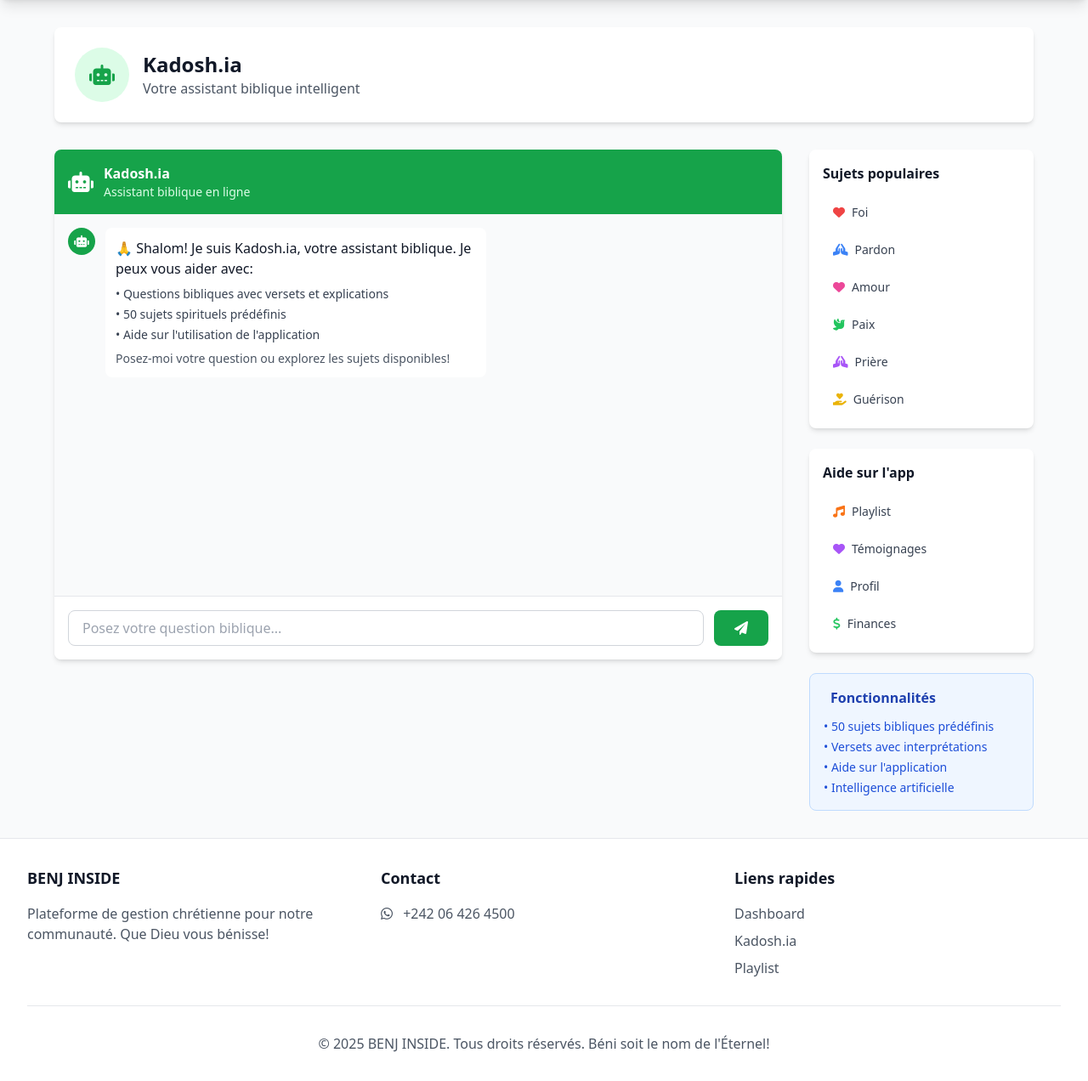
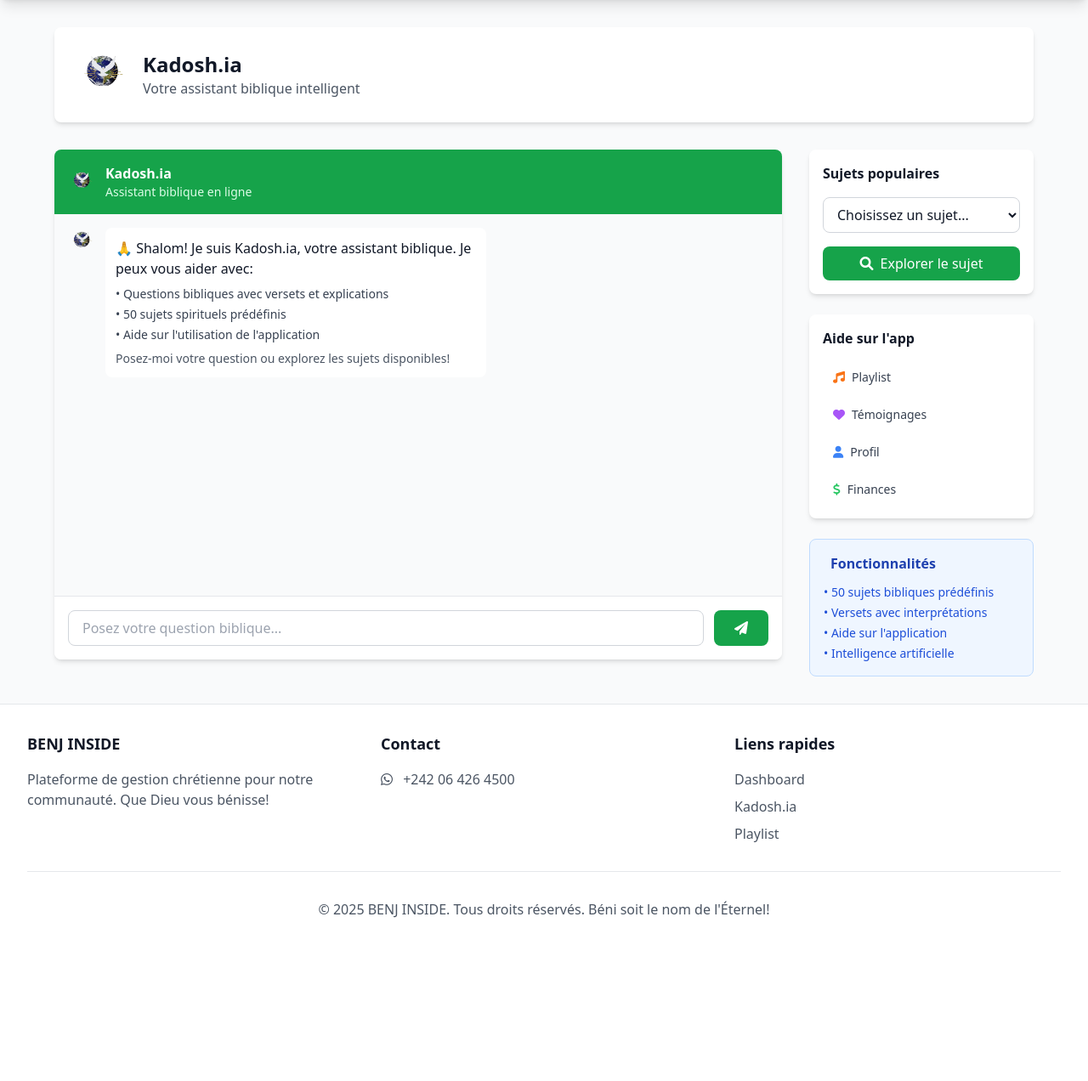
Before and after one commit to Richy-and/BENJ_SUPER, a Flask app: page /dashboard/chatbot in a window 1280 px wide. Shown: the part 65-1337 px from the top of the page at 85% size. After the commit the page ends 1145 px from the top, so only its background shows below. Run offline with Flask 3, Linux system fonts and the light colour scheme; the visitor is signed in with stand-in values (Sample User, id 1); some libraries are stand-ins or nearby versions.

Commit message:
Improve chatbot with new logo, topic selection and error handling
Updates chatbot UI with new logo, implements dropdown topic selection, and adds OpenAI API error handling.

Replit-Commit-Author: Agent
Replit-Commit-Session-Id: 565ac0b4-8b9b-4fe5-aace-b84b2958c81a
Replit-Commit-Screenshot-Url: https://storage.googleapis.com/screenshot-production-us-central1/670d1683-97da-4c4e-8755-c975f56bb6a1/565ac0b4-8b9b-4fe5-aace-b84b2958c81a/PA2XMOC

```diff
--- a/services/openai_client.py
+++ b/services/openai_client.py
@@ -8,6 +8,10 @@ openai_client = OpenAI(api_key=OPENAI_API_KEY)
 def get_openai_response(question):
     """Get response from OpenAI for biblical questions"""
     try:
+        # Check if API key is properly set
+        if not OPENAI_API_KEY or OPENAI_API_KEY == "your-openai-key-here":
+            return "⚠️ **API OpenAI non configurée**\n\nLa clé API OpenAI n'est pas configurée correctement. Veuillez contacter l'administrateur.\n\nEn attendant, vous pouvez utiliser nos **50 sujets bibliques prédéfinis** disponibles dans la liste déroulante."
+
         # the newest OpenAI model is "gpt-4o" which was released May 13, 2024.
         # do not change this unless explicitly requested by the user
         response = openai_client.chat.completions.create(
@@ -38,4 +42,4 @@ Si la question n'est pas liée à la Bible ou à la spiritualité chrétienne, r
 
     except Exception as e:
         print(f"Erreur OpenAI: {e}")
-        return "Je suis désolé, je ne peux pas répondre à cette question pour le moment. Vous pouvez explorer nos sujets prédéfinis ou réessayer plus tard."
+        return "⚠️ **Erreur de connexion à OpenAI**\n\nIl semble y avoir un problème avec la clé API ou la connexion à OpenAI.\n\nVeuillez utiliser nos **50 sujets bibliques prédéfinis** disponibles dans la liste déroulante ci-dessus, ou réessayer plus tard."
--- a/static/js/chatbot.js
+++ b/static/js/chatbot.js
@@ -116,8 +116,8 @@
                 `;
             } else {
                 messageDiv.innerHTML = `
-                    <div class="bg-green-600 w-8 h-8 rounded-full flex items-center justify-center">
-                        <i class="fas fa-robot text-white text-sm"></i>
+                    <div class="w-8 h-8 rounded-full flex items-center justify-center">
+                        <img src="/static/images/kadosh_logo.png" alt="Kadosh.ia Logo" class="w-8 h-8 rounded-full object-contain">
                     </div>
                     <div class="bg-white dark:bg-gray-800 rounded-lg p-3 max-w-md">
                         <div class="text-gray-900 dark:text-white text-sm">${this.formatMessage(content)}</div>
@@ -175,8 +175,8 @@
             const loadingDiv = document.createElement('div');
             loadingDiv.className = 'flex items-start space-x-3 loading-message';
             loadingDiv.innerHTML = `
-                <div class="bg-green-600 w-8 h-8 rounded-full flex items-center justify-center">
-                    <i class="fas fa-robot text-white text-sm"></i>
+                <div class="w-8 h-8 rounded-full flex items-center justify-center">
+                    <img src="/static/images/kadosh_logo.png" alt="Kadosh.ia Logo" class="w-8 h-8 rounded-full object-contain">
                 </div>
                 <div class="bg-white dark:bg-gray-800 rounded-lg p-3 max-w-md">
                     <div class="flex items-center space-x-2">
@@ -295,6 +295,36 @@
         Chatbot.sendToServer(question);
     };
 
+    // Function for selected topic dropdown
+    window.askSelectedTopic = function() {
+        const dropdown = document.getElementById('topic-dropdown');
+        if (dropdown && dropdown.value) {
+            const topic = dropdown.value;
+            const topicDisplayName = dropdown.options[dropdown.selectedIndex].text;
+
+            // Add user message showing selected topic
+            Chatbot.addMessage(`Sujet sélectionné: ${topicDisplayName}`, 'user');
+
+            // Send topic request
+            fetch(`/chatbot/topic/${topic}`)
+                .then(response => response.json())
+                .then(data => {
+                    if (data.error) {
+                        Chatbot.addMessage(`Erreur: ${data.error}`, 'bot', 'error');
+                    } else {
+                        Chatbot.addMessage(data.response, 'bot', 'pre-loaded');
+                    }
+                })
+                .catch(error => {
+                    console.error('Error asking topic:', error);
+                    Chatbot.addMessage('Erreur lors de la récupération du sujet', 'bot', 'error');
+                });
+
+            // Reset dropdown
+            dropdown.value = '';
+        }
+    };
+
     // Initialize when DOM is ready
     document.addEventListener('DOMContentLoaded', function() {
         Chatbot.init();
--- a/templates/dashboard/chatbot.html
+++ b/templates/dashboard/chatbot.html
@@ -7,8 +7,8 @@
     <!-- Header -->
     <div class="bg-white dark:bg-gray-800 rounded-lg shadow-md p-6">
         <div class="flex items-center">
-            <div class="bg-green-100 dark:bg-green-900 w-16 h-16 rounded-full flex items-center justify-center mr-4">
-                <i class="fas fa-robot text-green-600 text-2xl"></i>
+            <div class="w-16 h-16 rounded-full flex items-center justify-center mr-4">
+                <img src="{{ url_for('static', filename='images/kadosh_logo.png') }}" alt="Kadosh.ia Logo" class="w-16 h-16 rounded-full object-contain">
             </div>
             <div>
                 <h1 class="text-2xl font-bold text-gray-900 dark:text-white">Kadosh.ia</h1>
@@ -25,7 +25,7 @@
                 <!-- Chat Header -->
                 <div class="bg-green-600 text-white p-4 rounded-t-lg">
                     <div class="flex items-center">
-                        <i class="fas fa-robot text-2xl mr-3"></i>
+                        <img src="{{ url_for('static', filename='images/kadosh_logo.png') }}" alt="Kadosh.ia Logo" class="w-8 h-8 rounded-full object-contain mr-3">
                         <div>
                             <h3 class="font-semibold">Kadosh.ia</h3>
                             <p class="text-sm text-green-100">Assistant biblique en ligne</p>
@@ -37,8 +37,8 @@
                 <div id="chat-messages" class="flex-1 p-4 overflow-y-auto space-y-4 bg-gray-50 dark:bg-gray-700">
                     <!-- Welcome Message -->
                     <div class="flex items-start space-x-3">
-                        <div class="bg-green-600 w-8 h-8 rounded-full flex items-center justify-center">
-                            <i class="fas fa-robot text-white text-sm"></i>
+                        <div class="w-8 h-8 rounded-full flex items-center justify-center">
+                            <img src="{{ url_for('static', filename='images/kadosh_logo.png') }}" alt="Kadosh.ia Logo" class="w-8 h-8 rounded-full object-contain">
                         </div>
                         <div class="bg-white dark:bg-gray-800 rounded-lg p-3 max-w-md">
                             <p class="text-gray-900 dark:text-white">
@@ -78,26 +78,65 @@
             <!-- Quick Topics -->
             <div class="bg-white dark:bg-gray-800 rounded-lg shadow-md p-4">
                 <h3 class="font-semibold text-gray-900 dark:text-white mb-4">Sujets populaires</h3>
-                <div class="space-y-2">
-                    <button onclick="askTopic('foi')" class="w-full text-left px-3 py-2 text-sm text-gray-700 dark:text-gray-300 hover:bg-gray-100 dark:hover:bg-gray-700 rounded-lg transition-colors">
-                        <i class="fas fa-heart mr-2 text-red-500"></i>Foi
-                    </button>
-                    <button onclick="askTopic('pardon')" class="w-full text-left px-3 py-2 text-sm text-gray-700 dark:text-gray-300 hover:bg-gray-100 dark:hover:bg-gray-700 rounded-lg transition-colors">
-                        <i class="fas fa-hands-praying mr-2 text-blue-500"></i>Pardon
-                    </button>
-                    <button onclick="askTopic('amour')" class="w-full text-left px-3 py-2 text-sm text-gray-700 dark:text-gray-300 hover:bg-gray-100 dark:hover:bg-gray-700 rounded-lg transition-colors">
-                        <i class="fas fa-heart mr-2 text-pink-500"></i>Amour
-                    </button>
-                    <button onclick="askTopic('paix')" class="w-full text-left px-3 py-2 text-sm text-gray-700 dark:text-gray-300 hover:bg-gray-100 dark:hover:bg-gray-700 rounded-lg transition-colors">
-                        <i class="fas fa-dove mr-2 text-green-500"></i>Paix
-                    </button>
-                    <button onclick="askTopic('prière')" class="w-full text-left px-3 py-2 text-sm text-gray-700 dark:text-gray-300 hover:bg-gray-100 dark:hover:bg-gray-700 rounded-lg transition-colors">
-                        <i class="fas fa-praying-hands mr-2 text-purple-500"></i>Prière
-                    </button>
-                    <button onclick="askTopic('guérison')" class="w-full text-left px-3 py-2 text-sm text-gray-700 dark:text-gray-300 hover:bg-gray-100 dark:hover:bg-gray-700 rounded-lg transition-colors">
-                        <i class="fas fa-hand-holding-heart mr-2 text-yellow-500"></i>Guérison
-                    </button>
+                <div class="mb-4">
+                    <select id="topic-dropdown" class="w-full px-3 py-2 border border-gray-300 dark:border-gray-600 rounded-lg bg-white dark:bg-gray-700 text-gray-900 dark:text-white focus:ring-2 focus:ring-green-500 focus:border-green-500">
+                        <option value="">Choisissez un sujet...</option>
+                        <option value="foi">Foi</option>
+                        <option value="pardon">Pardon</option>
+                        <option value="amour">Amour</option>
+                        <option value="paix">Paix</option>
+                        <option value="prière">Prière</option>
+                        <option value="guérison">Guérison</option>
+                        <option value="sagesse">Sagesse</option>
+                        <option value="espoir">Espoir</option>
+                        <option value="joie">Joie</option>
+                        <option value="patience">Patience</option>
+                        <option value="humilité">Humilité</option>
+                        <option value="gratitude">Gratitude</option>
+                        <option value="courage">Courage</option>
+                        <option value="confiance">Confiance</option>
+                        <option value="compassion">Compassion</option>
+                        <option value="obéissance">Obéissance</option>
+                        <option value="résurrection">Résurrection</option>
+                        <option value="salut">Salut</option>
+                        <option value="grâce">Grâce</option>
+                        <option value="sainteté">Sainteté</option>
+                        <option value="servitude">Servitude</option>
+                        <option value="témoignage">Témoignage</option>
+                        <option value="transformation">Transformation</option>
+                        <option value="unité">Unité</option>
+                        <option value="vérité">Vérité</option>
+                        <option value="liberté">Liberté</option>
+                        <option value="famille">Famille</option>
+                        <option value="mariage">Mariage</option>
+                        <option value="enfants">Enfants</option>
+                        <option value="travail">Travail</option>
+                        <option value="argent">Argent</option>
+                        <option value="épreuve">Épreuve</option>
+                        <option value="consolation">Consolation</option>
+                        <option value="victoire">Victoire</option>
+                        <option value="persévérance">Persévérance</option>
+                        <option value="direction">Direction</option>
+                        <option value="promesses">Promesses</option>
+                        <option value="protection">Protection</option>
+                        <option value="provision">Provision</option>
+                        <option value="repos">Repos</option>
+                        <option value="renouveau">Renouveau</option>
+                        <option value="réveil">Réveil</option>
+                        <option value="communion">Communion</option>
+                        <option value="adoration">Adoration</option>
+                        <option value="louange">Louange</option>
+                        <option value="intercession">Intercession</option>
+                        <option value="jeûne">Jeûne</option>
+                        <option value="discipline">Discipline</option>
+                        <option value="discernement">Discernement</option>
+                        <option value="autorité">Autorité</option>
+                        <option value="royaume">Royaume</option>
+                    </select>
                 </div>
+                <button onclick="askSelectedTopic()" class="w-full bg-green-600 hover:bg-green-700 text-white py-2 px-4 rounded-lg transition-colors">
+                    <i class="fas fa-search mr-2"></i>Explorer le sujet
+                </button>
             </div>
 
             <!-- App Help -->
--- a/templates/dashboard/dashboard.html
+++ b/templates/dashboard/dashboard.html
@@ -58,8 +58,8 @@
         </a>
 
         <a href="{{ url_for('dashboard.chatbot') }}" class="bg-white dark:bg-gray-800 rounded-lg shadow-md hover:shadow-lg transition-shadow p-6 text-center">
-            <div class="bg-green-100 dark:bg-green-900 w-12 h-12 rounded-full flex items-center justify-center mx-auto mb-4">
-                <i class="fas fa-robot text-green-600 text-xl"></i>
+            <div class="w-12 h-12 rounded-full flex items-center justify-center mx-auto mb-4">
+                <img src="{{ url_for('static', filename='images/kadosh_logo.png') }}" alt="Kadosh.ia Logo" class="w-12 h-12 rounded-full object-contain">
             </div>
             <h3 class="font-semibold text-gray-900 dark:text-white">Kadosh.ia</h3>
             <p class="text-sm text-gray-600 dark:text-gray-400 mt-1">Assistant biblique</p>
```
Also changed, not shown: replit.md (+5 -0 lines), routes/chatbot.py (+16 -1 lines), attached_assets/ag-removebg-preview_1752745983461.png (added), static/images/kadosh_logo.png (added).
